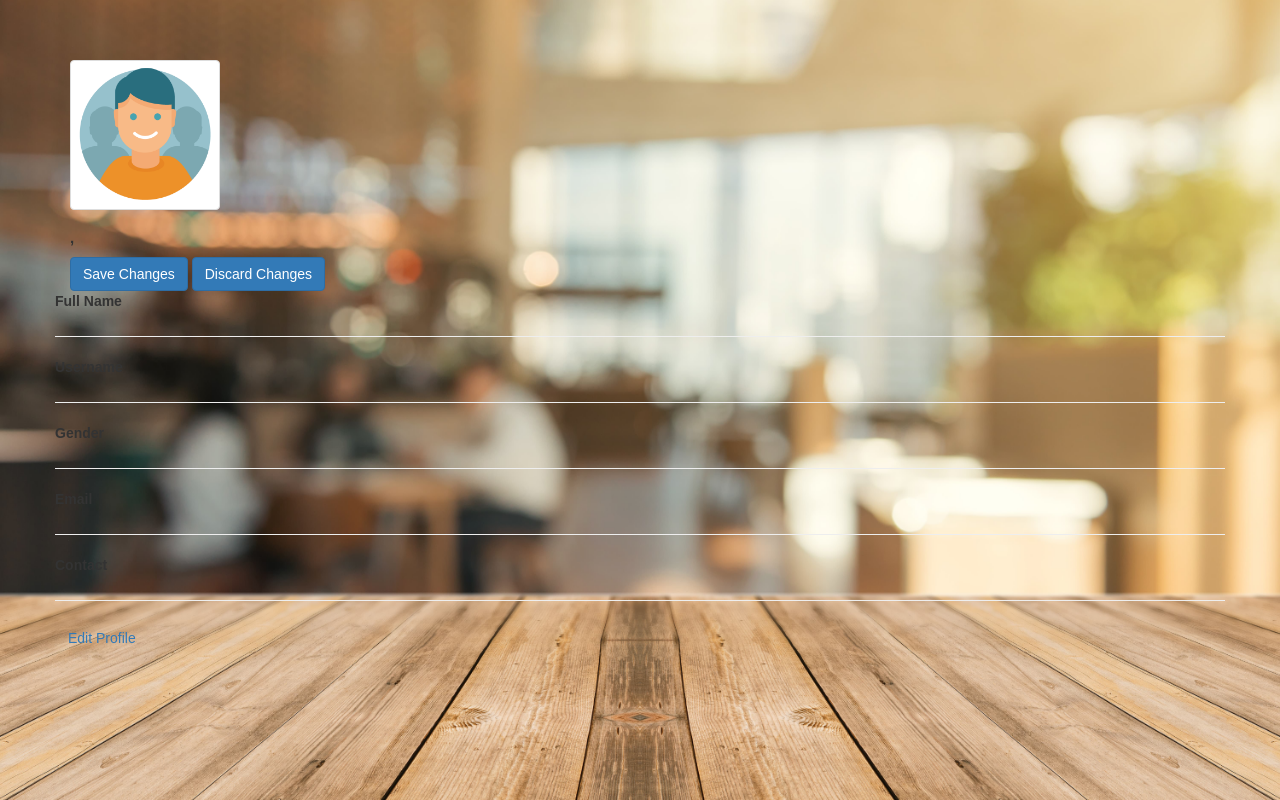
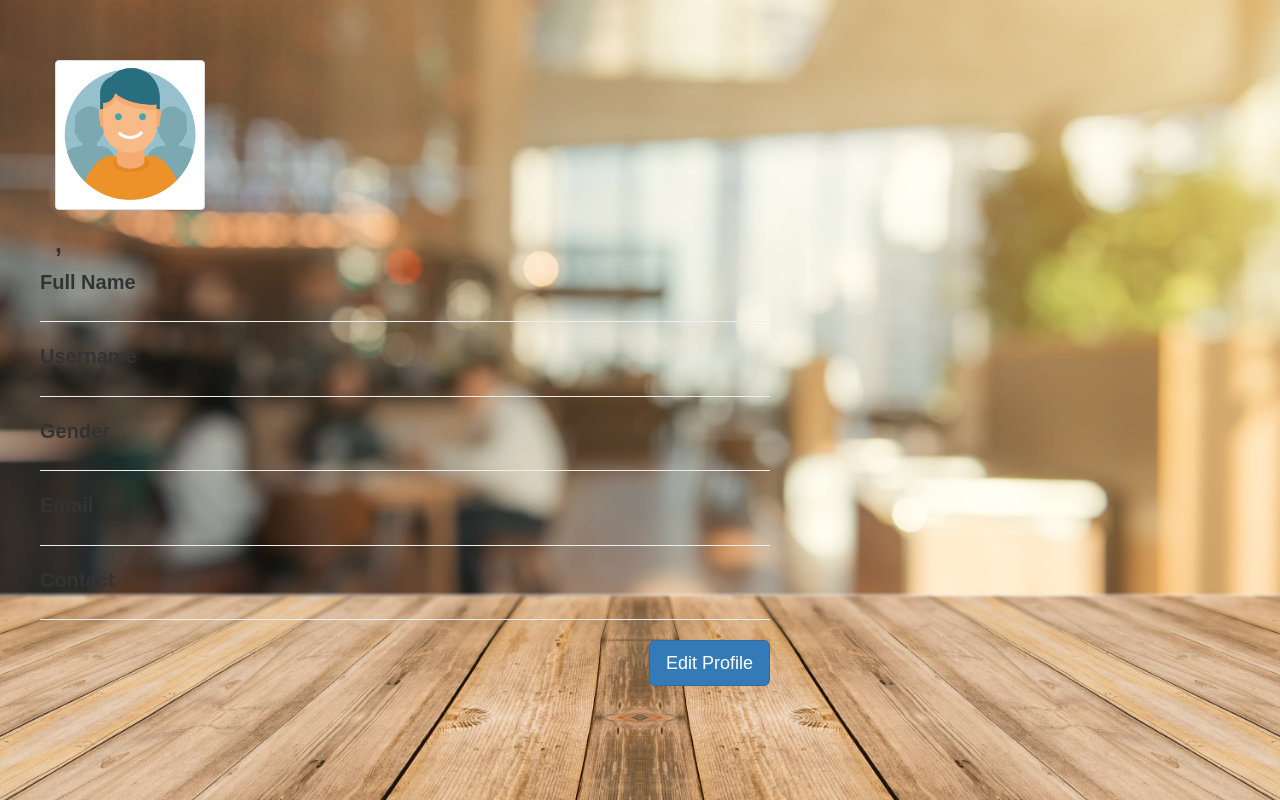
Before and after one commit to xjeballes/foodhub, a Flask app: template templates/profile.html in a window 1280 px wide. Run offline with Flask 2, Linux system fonts and the light colour scheme; the template is opened without the code that fills it, so the values that code supplies are empty; some libraries are stand-ins or nearby versions.

Commit message:
changed font size

```diff
--- a/templates/profile.html
+++ b/templates/profile.html
@@ -1,4 +1,3 @@
-
 {% extends 'base.html' %}
 
 {% block title %}{{title}}{% endblock %}
@@ -11,7 +10,10 @@
 </div>
 <br><br><br>
 <div class="container">
-    <div class="card">
+    <div class="row">
+        <div class="col-12">
+            <div class="card" style="width: 70rem;">
+
                 <div class="card-body">
                     <div class="card-title mb-4">
                         <div class="d-flex justify-content-start">
@@ -23,14 +25,13 @@
                                 </div>
                             </div>
                             <div class="userData ml-3">
-                        <h2 class="d-block" style="font-size: 1.5rem; font-weight: bold">{{ data.lastname }}, {{ data.firstname }}</h2>
-                        <h6 class="d-block">{{ data.username }}</h6>
+                                <h2 class="d-block" style="font-size: 2.5rem; font-weight: bold; font-family: "Andale Mono", monospace;>{{ user.lastname }}, {{ user.firstname }}</h2>
+                                <h6 class="d-block" style="font-size: 1.5rem; font-style: italic;">{{ user.username }}</h6>
                                 <!-- h6 class="d-block"><a href="javascript:void(0)">300</a> Blog Posts</h6 -->
                             </div>
-                    <div class="ml-auto">
-                        <input type="button" class="btn btn-primary d-none" id="btnSave" value="Save Changes" />
+                            <!-- div class="ml-auto">
                                 <input type="button" class="btn btn-primary d-none" id="btnDiscard" value="Discard Changes" />
-                    </div>
+                            </div -->
                         </div>
                     </div>
 
@@ -38,97 +39,60 @@
                         <div class="col-12">
                             <div class="row">
                                         <div class="col-sm-3 col-md-2 col-5">
-                                    <label style="font-weight:bold;">Full Name</label>
+                                            <label style="font-weight:bold; font-size: 20px;">Full Name</label>
                                         </div>
-                                <div class="col-md-8 col-6">
-                                    {{ data.firstname }} {{ data.lastname }}
+                                        <div class="col-md-8 col-6" style="font-size: 20px;">
+                                            {{ user.firstname }} {{ user.lastname }}
+                                        </div>
+                                    </div>
+                                    <hr />
+                                    <div class="row" style="">
+                                        <div class="col-sm-3 col-md-2 col-5">
+                                            <label style="font-weight:bold; font-size: 20px;">Username</label>
+                                        </div>
+                                        <div class="col-md-8 col-6" style="font-size: 20px;">
+                                            {{ user.username }}
                                         </div>
                                     </div>
                                     <hr />
                                     <div class="row">
                                         <div class="col-sm-3 col-md-2 col-5">
-                                    <label style="font-weight:bold;">Username</label>
+                                            <label style="font-weight:bold; font-size: 20px;">Gender</label>
                                         </div>
-                                <div class="col-md-8 col-6">
-                                    {{ data.username }}
+                                        <div class="col-md-8 col-6" style="font-size: 20px;">
+                                            {{ user.gender }}
                                         </div>
                                     </div>
                                     <hr />
                                     <div class="row">
                                         <div class="col-sm-3 col-md-2 col-5">
-                                    <label style="font-weight:bold;">Gender</label>
+                                            <label style="font-weight:bold; font-size: 20px;">Email</label>
                                         </div>
-                                <div class="col-md-8 col-6">
-                                    {{ data.gender }}
+                                        <div class="col-md-8 col-6" style="font-size: 20px;">
+                                            {{ user.email }}
                                         </div>
                                     </div>
                                     <hr />
                                     <div class="row">
                                         <div class="col-sm-3 col-md-2 col-5">
-                                    <label style="font-weight:bold;">Email</label>
+                                            <label style="font-weight:bold; font-size: 20px;">Contact</label>
                                         </div>
-                                <div class="col-md-8 col-6">
-                                    {{ data.email }}
+                                        <div class="col-md-8 col-6" style="font-size: 20px;">
+                                            {{ user.contact_number }}
                                         </div>
                                     </div>
                                     <hr />
-                            <div class="row">
-                                <div class="col-sm-3 col-md-2 col-5">
-                                    <label style="font-weight:bold;">Contact</label>
-                                </div>
-                                <div class="col-md-8 col-6">
-                                    {{ data.contact_number }}
+                                    <button class="btn btn-primary nextBtn btn-lg pull-right" type="button" href="/ownerprofile/edit">Edit Profile</button>
                         </div>
                     </div>
-                            <hr />
-                            <a class="btn btn-outline-primary" type="button" href="/editprofile">Edit Profile</a>
+
+
+                </div>
+
             </div>
         </div>
     </div>
 </div>
-</div>
-<script type="text/javascript">
-    $(document).ready(function () {
-            $imgSrc = $('#imgProfile').attr('src');
-            function readURL(input) {
-
-                if (input.files && input.files[0]) {
-                    var reader = new FileReader();
-
-                    reader.onload = function (e) {
-                        $('#imgProfile').attr('src', e.target.result);
-                    };
-
-                    reader.readAsDataURL(input.files[0]);
-                }
-            }
-            $('#btnChangePicture').on('click', function () {
-                // document.getElementById('profilePicture').click();
-                if (!$('#btnChangePicture').hasClass('changing')) {
-                    $('#profilePicture').click();
-                }
-                else {
-                    // change
-                }
-            });
-            $('#profilePicture').on('change', function () {
-                readURL(this);
-                $('#btnChangePicture').addClass('changing');
-                $('#btnChangePicture').attr('value', 'Confirm');
-                $('#btnDiscard').removeClass('d-none');
-                // $('#imgProfile').attr('src', '');
-            });
-            $('#btnDiscard').on('click', function () {
-                // if ($('#btnDiscard').hasClass('d-none')) {
-                $('#btnChangePicture').removeClass('changing');
-                $('#btnChangePicture').attr('value', 'Change');
-                $('#btnDiscard').addClass('d-none');
-                $('#imgProfile').attr('src', $imgSrc);
-                $('#profilePicture').val('');
-                // }
-            });
-        });
-</script>
 {% endblock %}
 
 {% block footer %}
```
Lines whose indentation alone changed are shown as unchanged.
